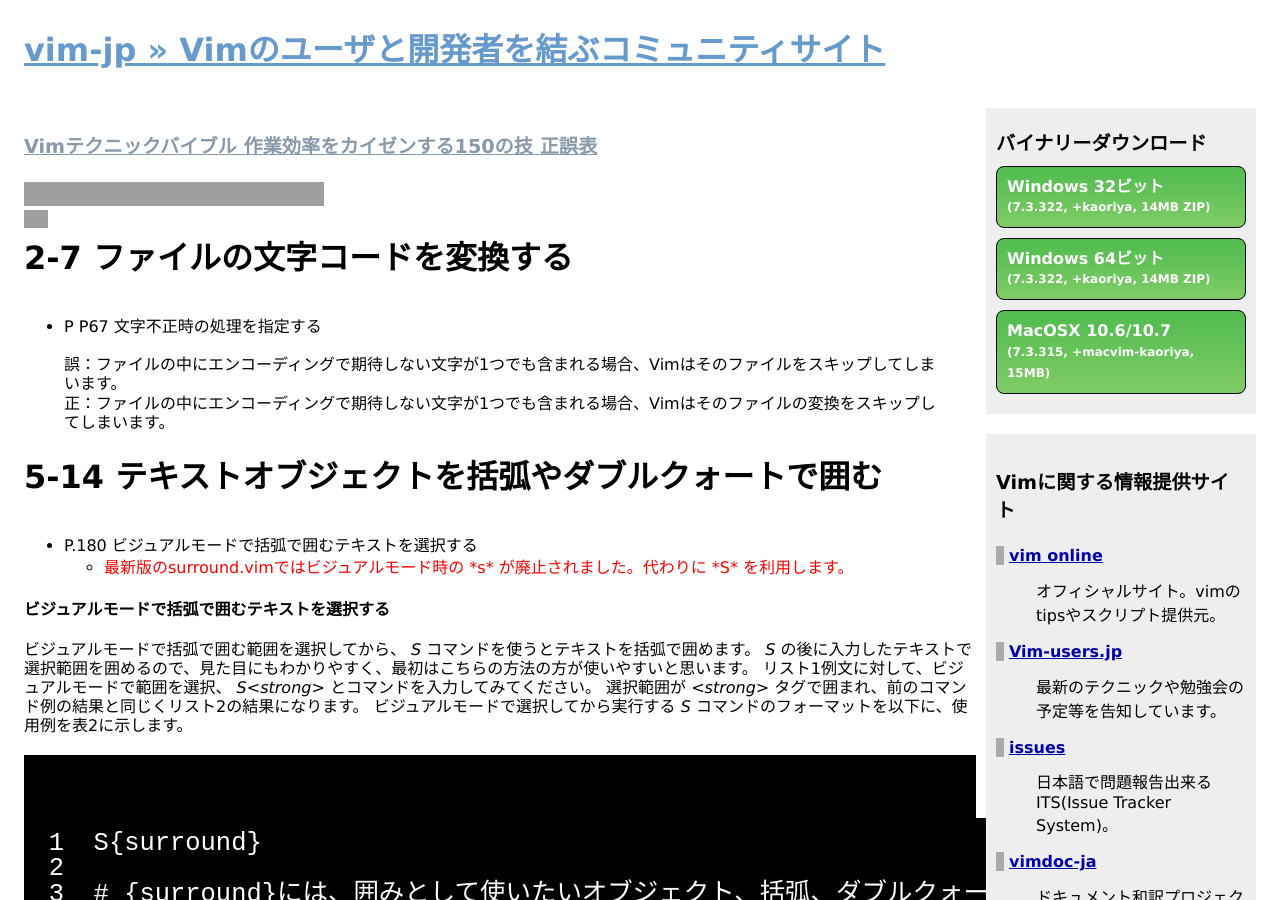
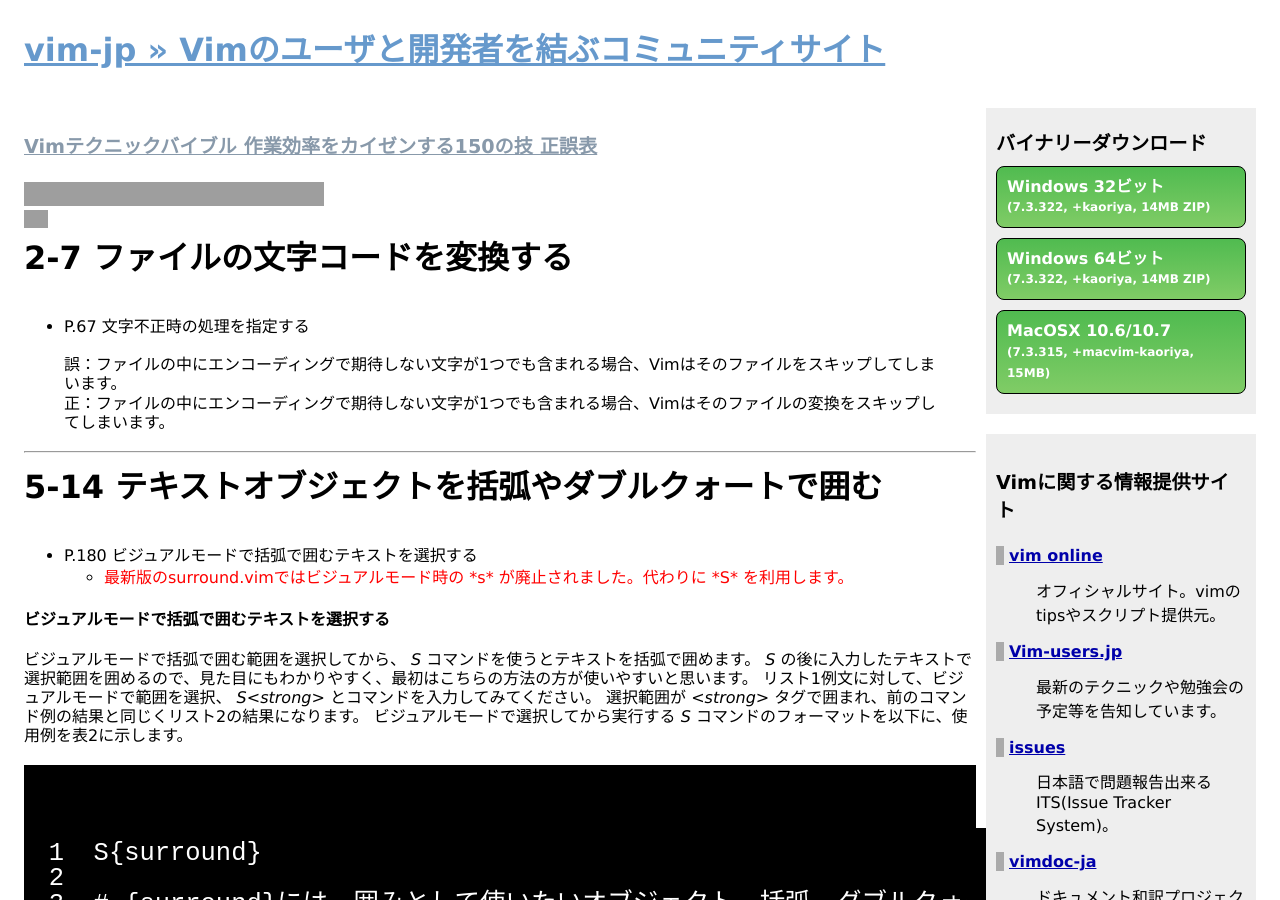
Before and after one commit to vim-jp/vim-jp.github.io, a Jekyll site: the page built from docs/books/vim-technique-bible/corrigenda.md, in a window 1280 px wide and 900 px high. Built offline with Jekyll 4.4.1, drawn with Linux system fonts in a browser that asks for light colours; nearby versions of some CDN libraries; Markdown is read by kramdown in place of the engine named in the settings; comment, search, counter and statistics services are not loaded; grey boxes are pictures that could not be loaded.

Commit message:
Fixed 2-7.

```diff
--- a/docs/books/vim-technique-bible/corrigenda.md
+++ b/docs/books/vim-technique-bible/corrigenda.md
@@ -3,11 +3,12 @@
 title: Vimテクニックバイブル 作業効率をカイゼンする150の技 正誤表
 ---
 # 2-7 ファイルの文字コードを変換する
-* P P67 文字不正時の処理を指定する<br />
+* P.67 文字不正時の処理を指定する<br />
 
 > 誤：ファイルの中にエンコーディングで期待しない文字が1つでも含まれる場合、Vimはそのファイルをスキップしてしまいます。<br />
 > 正：ファイルの中にエンコーディングで期待しない文字が1つでも含まれる場合、Vimはそのファイルの変換をスキップしてしまいます。<br />
 
+<hr />
 # 5-14 テキストオブジェクトを括弧やダブルクォートで囲む
 * P.180 ビジュアルモードで括弧で囲むテキストを選択する
     * <font color="red">最新版のsurround.vimではビジュアルモード時の *s* が廃止されました。代わりに *S* を利用します。</font>
```
